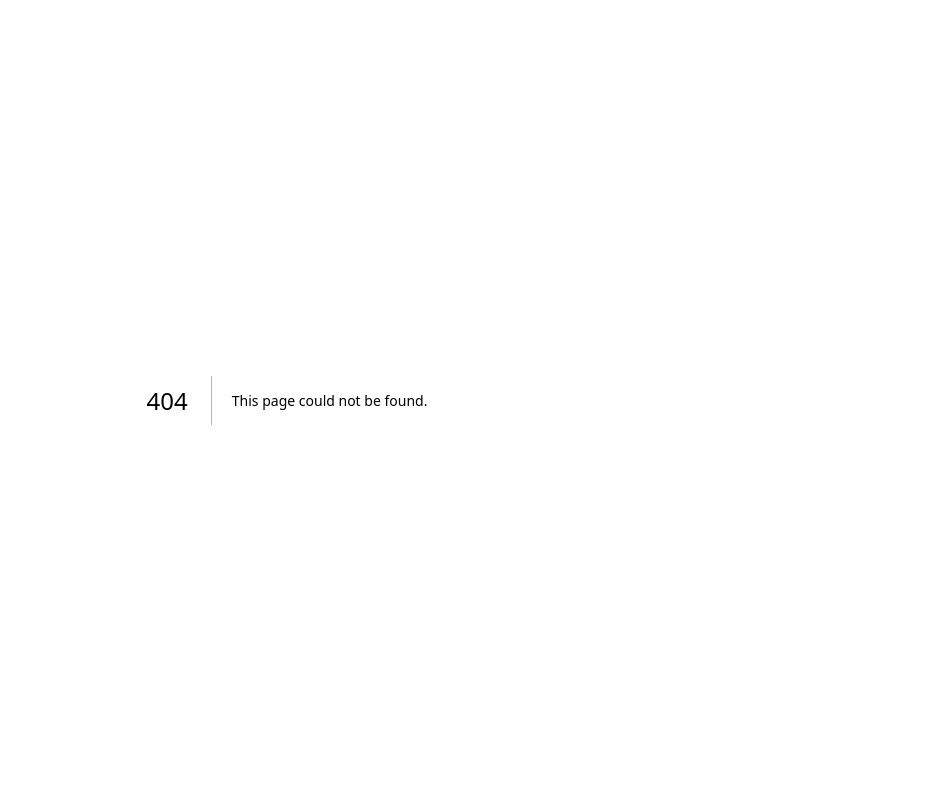
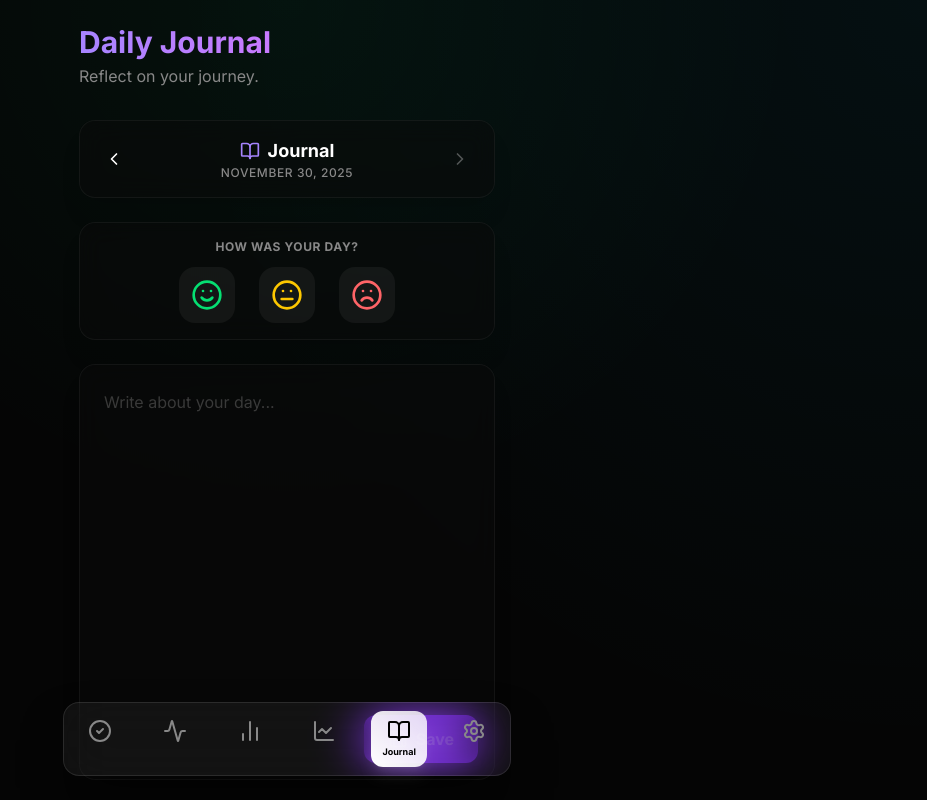
Before and after one commit to RiteshF7/D-Tracker, a Next.js app: page /journal in a window 1280 px wide. Before the commit this address had no page. Shown: the top 800 px of the page, without its empty margins (353-1280 px from the left). Built offline with nearby package versions, Linux system fonts and the light colour scheme.

Commit message:
Implement Journal feature with daily entries and mood tracking

```diff
--- /dev/null
+++ b/src/app/(app)/journal/page.tsx
@@ -0,0 +1,16 @@
+import { JournalDashboard } from "@/components/journal/JournalDashboard";
+
+export default function JournalPage() {
+    return (
+        <div className="min-h-screen pb-24">
+            <header className="mb-8">
+                <h1 className="text-3xl font-bold bg-clip-text text-transparent bg-gradient-to-r from-violet-400 to-fuchsia-400">
+                    Daily Journal
+                </h1>
+                <p className="text-muted-foreground mt-1">Reflect on your journey.</p>
+            </header>
+
+            <JournalDashboard />
+        </div>
+    );
+}
--- /dev/null
+++ b/src/components/journal/JournalDashboard.tsx
@@ -0,0 +1,152 @@
+"use client";
+
+import { useState, useEffect } from "react";
+import { format, subDays, addDays } from "date-fns";
+import { ChevronLeft, ChevronRight, Save, BookOpen, Smile, Meh, Frown } from "lucide-react";
+import { motion, AnimatePresence } from "framer-motion";
+import { cn } from "@/lib/utils";
+
+type Mood = "happy" | "neutral" | "sad" | null;
+
+export function JournalDashboard() {
+    const [currentDate, setCurrentDate] = useState(new Date());
+    const [entry, setEntry] = useState("");
+    const [mood, setMood] = useState<Mood>(null);
+    const [isSaving, setIsSaving] = useState(false);
+    const [showSaved, setShowSaved] = useState(false);
+
+    const dateKey = format(currentDate, "yyyy-MM-dd");
+
+    useEffect(() => {
+        // Load entry for the date
+        const savedData = localStorage.getItem(`d-tracker-journal-${dateKey}`);
+        if (savedData) {
+            const parsed = JSON.parse(savedData);
+            setEntry(parsed.text || "");
+            setMood(parsed.mood || null);
+        } else {
+            setEntry("");
+            setMood(null);
+        }
+    }, [dateKey]);
+
+    const handleSave = () => {
+        setIsSaving(true);
+        const data = {
+            text: entry,
+            mood: mood,
+            updatedAt: new Date().toISOString(),
+        };
+        localStorage.setItem(`d-tracker-journal-${dateKey}`, JSON.stringify(data));
+
+        setTimeout(() => {
+            setIsSaving(false);
+            setShowSaved(true);
+            setTimeout(() => setShowSaved(false), 2000);
+        }, 600);
+    };
+
+    const handlePrevDay = () => setCurrentDate(prev => subDays(prev, 1));
+    const handleNextDay = () => setCurrentDate(prev => addDays(prev, 1));
+
+    return (
+        <div className="space-y-6 pb-24">
+            {/* Header / Date Controls */}
+            <div className="glass-card p-4 rounded-2xl flex items-center justify-between">
+                <button onClick={handlePrevDay} className="p-2 hover:bg-white/10 rounded-full transition-colors">
+                    <ChevronLeft className="w-5 h-5" />
+                </button>
+                <div className="text-center">
+                    <h2 className="text-lg font-bold text-white flex items-center gap-2 justify-center">
+                        <BookOpen className="w-5 h-5 text-violet-400" />
+                        Journal
+                    </h2>
+                    <div className="text-xs text-muted-foreground font-medium uppercase tracking-wider">
+                        {format(currentDate, "MMMM d, yyyy")}
+                    </div>
+                </div>
+                <button
+                    onClick={handleNextDay}
+                    disabled={format(currentDate, "yyyy-MM-dd") === format(new Date(), "yyyy-MM-dd")}
+                    className="p-2 hover:bg-white/10 rounded-full transition-colors disabled:opacity-30 disabled:cursor-not-allowed"
+                >
+                    <ChevronRight className="w-5 h-5" />
+                </button>
+            </div>
+
+            {/* Mood Selector */}
+            <div className="glass-card p-4 rounded-2xl space-y-3">
+                <div className="text-xs text-muted-foreground uppercase tracking-wider font-bold text-center">How was your day?</div>
+                <div className="flex justify-center gap-6">
+                    {[
+                        { id: "happy", icon: Smile, color: "text-green-400", bg: "bg-green-400/20" },
+                        { id: "neutral", icon: Meh, color: "text-yellow-400", bg: "bg-yellow-400/20" },
+                        { id: "sad", icon: Frown, color: "text-red-400", bg: "bg-red-400/20" },
+                    ].map((m) => (
+                        <button
+                            key={m.id}
+                            onClick={() => setMood(m.id as Mood)}
+                            className={cn(
+                                "p-3 rounded-2xl transition-all duration-300 transform hover:scale-110",
+                                mood === m.id ? `${m.bg} scale-110 ring-2 ring-white/20` : "bg-white/5 hover:bg-white/10"
+                            )}
+                        >
+                            <m.icon className={cn("w-8 h-8", m.color)} />
+                        </button>
+                    ))}
+                </div>
+            </div>
+
+            {/* Text Area */}
+            <div className="glass-card p-1 rounded-2xl relative group">
+                <textarea
+                    value={entry}
+                    onChange={(e) => setEntry(e.target.value)}
+                    placeholder="Write about your day..."
+                    className="w-full h-[400px] bg-transparent text-white p-5 rounded-xl resize-none focus:outline-none focus:bg-white/5 transition-colors placeholder:text-white/20 leading-relaxed"
+                />
+
+                {/* Save Button (Floating) */}
+                <div className="absolute bottom-4 right-4">
+                    <motion.button
+                        whileTap={{ scale: 0.95 }}
+                        onClick={handleSave}
+                        disabled={isSaving}
+                        className={cn(
+                            "flex items-center gap-2 px-6 py-3 rounded-xl font-bold shadow-lg transition-all",
+                            isSaving ? "bg-violet-500/50 cursor-wait" : "bg-violet-600 hover:bg-violet-500 hover:shadow-violet-500/25"
+                        )}
+                    >
+                        {isSaving ? (
+                            <motion.div
+                                animate={{ rotate: 360 }}
+                                transition={{ repeat: Infinity, duration: 1, ease: "linear" }}
+                            >
+                                <Save className="w-5 h-5" />
+                            </motion.div>
+                        ) : (
+                            <>
+                                <Save className="w-5 h-5" />
+                                <span>Save</span>
+                            </>
+                        )}
+                    </motion.button>
+                </div>
+
+                {/* Success Toast */}
+                <AnimatePresence>
+                    {showSaved && (
+                        <motion.div
+                            initial={{ opacity: 0, y: 10 }}
+                            animate={{ opacity: 1, y: 0 }}
+                            exit={{ opacity: 0, y: 10 }}
+                            className="absolute bottom-20 right-4 bg-green-500/20 text-green-400 border border-green-500/30 px-4 py-2 rounded-xl text-sm font-bold backdrop-blur-md shadow-xl"
+                        >
+                            Entry Saved!
+                        </motion.div>
+                    )}
+                </AnimatePresence>
+            </div>
+        </div>
+    );
+}
--- a/src/components/layout/Navigation.tsx
+++ b/src/components/layout/Navigation.tsx
@@ -2,7 +2,7 @@
 
 import Link from "next/link";
 import { usePathname } from "next/navigation";
-import { CheckCircle2, Activity, BarChart2, LineChart, Settings } from "lucide-react";
+import { CheckCircle2, Activity, BarChart2, LineChart, Settings, BookOpen } from "lucide-react";
 import { cn } from "@/lib/utils";
 import { motion } from "framer-motion";
 
@@ -30,6 +30,12 @@ const navItems = [
         href: "/reports",
         icon: LineChart,
         color: "text-[#eab308]",
+    },
+    {
+        name: "Journal",
+        href: "/journal",
+        icon: BookOpen,
+        color: "text-[#8b5cf6]",
     },
     {
         name: "Manage",
```
